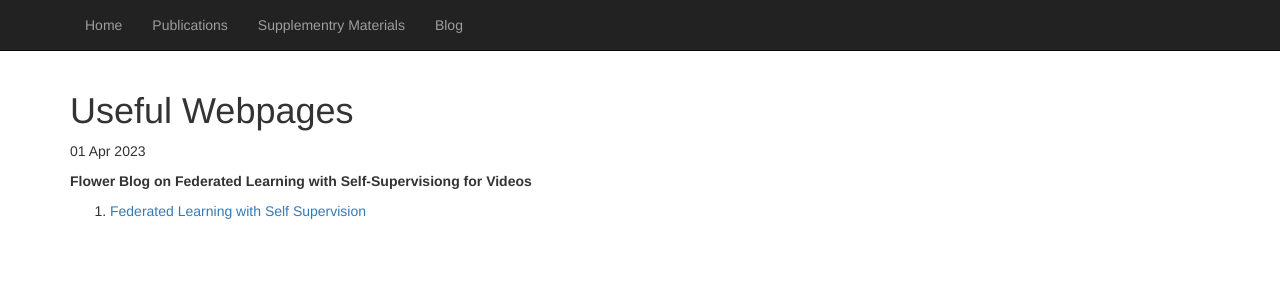
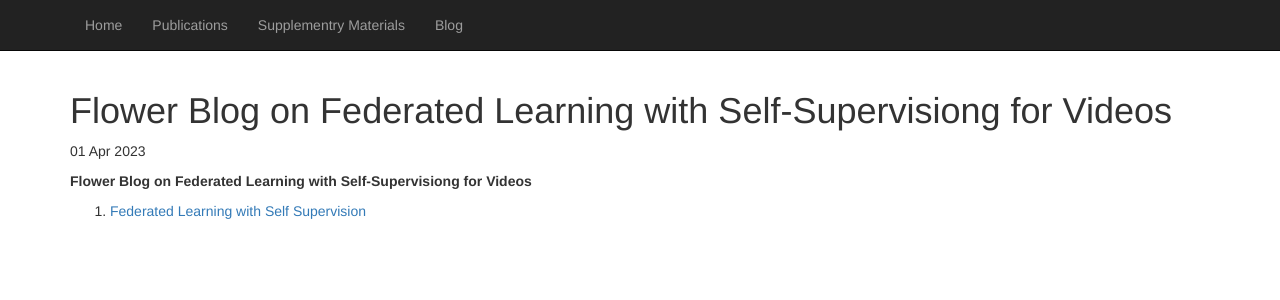
Before and after one commit to yasar-rehman/yasar, a Jekyll site: the page built from _posts/2023-04-01-Federated Learning with Self-Supervision.md, in a window 1280 px wide. Shown: the top 300 px of the page. Built offline with Jekyll 4.4.1, drawn with Linux system fonts in a browser that asks for light colours; some web fonts are replaced.

Commit message:
Update 2023-04-01-Federated Learning with Self-Supervision.md

```diff
--- a/_posts/2023-04-01-Federated Learning with Self-Supervision.md
+++ b/_posts/2023-04-01-Federated Learning with Self-Supervision.md
@@ -1,6 +1,6 @@
 ---
 layout: post
-title: Useful Webpages
+title: Flower Blog on Federated Learning with Self-Supervisiong for Videos
 ---
 
 **Flower Blog on Federated Learning with Self-Supervisiong for Videos**
```
